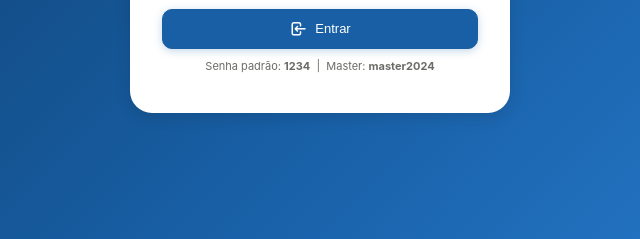
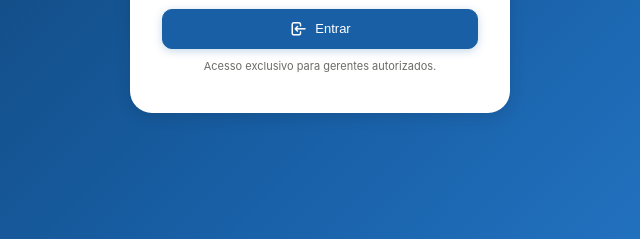
Before and after one commit to Shalom-Cruzeiro/ponto-shalom, a website: page public/index.html in a window 1280 px wide. Shown: the part 511-750 px from the top of the page, 320-960 px from the left. Drawn offline with nearby package versions, Linux system fonts and the light colour scheme; no server answers.

Commit message:
remover senha da tela login

```diff
--- a/public/index.html
+++ b/public/index.html
@@ -23,7 +23,7 @@
     <input type="password" id="ls" placeholder="••••••" onkeydown="if(event.key==='Enter')login()"/>
     <div id="le" class="alert alert-d" style="display:none;"><i class="ti ti-alert-circle"></i><span></span></div>
     <button class="btn btn-p btn-full" onclick="login()"><i class="ti ti-login"></i> Entrar</button>
-    <div class="login-hint">Senha padrão: <strong>1234</strong> &nbsp;|&nbsp; Master: <strong>master2024</strong></div>
+    <div class="login-hint">Acesso exclusivo para gerentes autorizados.</div>
   </div>
 </div>
 
```
